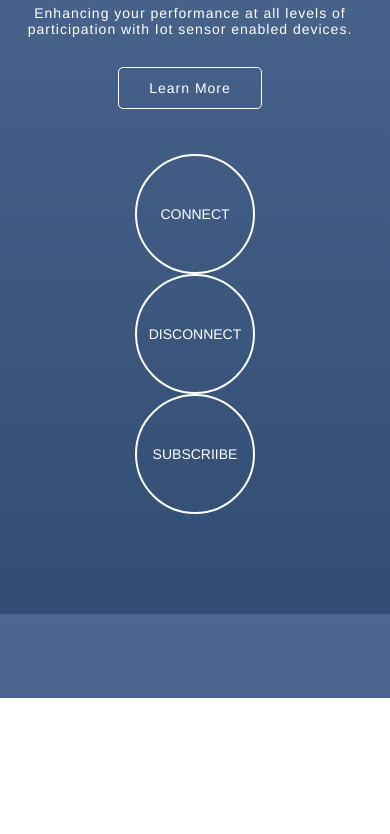
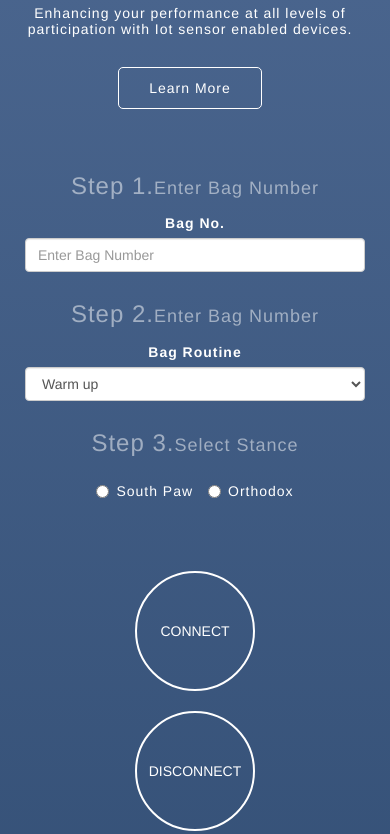
Before and after one commit to Moringaman/moringaman.github.io, a plain HTML site: page index.html in a window 390 px wide. Shown: the part 146-980 px from the top of the page. Before the commit the page ends 844 px from the top, so only its background shows below. Drawn offline with nearby package versions, Linux system fonts and the light colour scheme.

Commit message:
Added selction screen form

```diff
--- a/css/styles.css
+++ b/css/styles.css
@@ -15,7 +15,7 @@ h1 {
   height: 450px;
   width: 100%;
 
-  padding-top: 10px;
+  padding-top: 0px;
   padding-right: 10px;
   text-align: center;
 
@@ -81,8 +81,44 @@ text-shadow: 0 2px 3px rgba(0,0,0,.4);
 
 .container-fluid {
   width: 100%;
-  margin: 0 auto;
+  margin: 0 100px 0 100px;
   text-align:center;
+  padding-left: 100px;
+  padding-right: 100px;
+  padding-top: 10px;
+  padding-bottom: 30px;
+}
+
+.form-group {
+  margin-left: 5px;
+   margin-right: 5px;
+  padding: 5px 5px 5px 5px;
+}
+
+.radio {
+  margin-right:auto;
+}
+
+.form-group span {
+  font-size: 24px;
+  color: rgba(255, 255, 255, 0.5);
+}
+
+.form-group p {
+  font-size: 18px;
+  color: rgba(255, 255, 255, 0.5);
+}
+
+.radiomargin {
+ margin-bottom: 20px;
+ vertical-align: top;
+}
+
+
+
+form label {
+  color: #fff;
+  font-family: inherit;
 
 }
 
@@ -113,7 +149,7 @@ text-shadow: 0 2px 3px rgba(0,0,0,.4);
   text-align: center;
   width: 100%;
 height: 50px;
-  margin: auto;
+
 
 }
 
@@ -124,6 +160,12 @@ height: 50px;
     border-radius: 50%;
     background-color: transparent;
     color: #FFFFFF;
+}
+
+.container-fluid .col-md-4 {
+
+margin-bottom: 20px;
+
 }
 
 .container-fluid .btn1:hover {
@@ -153,6 +195,13 @@ height: 50px;
     font-size: 32px
 }
 
+.form-inline .checkbox, .form-inline .radio, .form-inline .label {
+    display: inline-block;
+    margin-top: 30;
+    margin-bottom: 5;
+    vertical-align: middle;
+  }
+
 @media (max-width: 800px) {
   .header {
     height: 400px;
@@ -176,6 +225,10 @@ height: 50px;
     text-align: center;
     width: 100%;
   }
+
+  .radiomargin {
+   margin-bottom: 0px;
+ }
 }
 
 
@@ -193,4 +246,21 @@ height: 50px;
     font-size: 14px;
     font-weight: lighter;
   }
+
+  .radiomargin {
+   margin-bottom: 0px;
+
 }
+
+@media (min-width: 768px) {
+.form-inline .checkbox, .form-inline .radio {
+    display: inline-block;
+    margin-top: 30;
+    margin-bottom: 5;
+    vertical-align: middle;
+  }
+
+  .radiomargin {
+   margin-bottom: 20px;
+ }
+}
--- a/index.html
+++ b/index.html
@@ -60,7 +60,52 @@
         </div>
       </div>
     </div> -->
+<div class ="container-fluid" id="Options">
 
+
+
+
+
+
+
+    <form class="form-inline">
+      <div class="form-group">
+        <p><span>Step 1.</span>Enter Bag Number</p>
+        <label for="BagNo" >Bag No.</label>
+        <input type="text" class="form-control" id="BagNo" placeholder="Enter Bag Number">
+
+      </div>
+
+      <div class="form-group">
+        <p><span>Step 2.</span>Enter Bag Number</p>
+        <label for="Routine" >Bag Routine</label>
+        <select class="form-control">
+          <option>Warm up</option>
+          <option>Beginner Challenge</option>
+          <option>3 round-interval</option>
+          <option>technical puch combinations</option>
+          <option>Full 8 round challenge</option>
+
+        </select>
+      </div>
+      <div class="form-group">
+        <p><span>Step 3.</span>Select Stance</p>
+        <div class="radio">
+  <label class="radio-inline">
+    <input type="radio" name="blankRadio" id="blankRadio1" value="option1" aria-label="..."> South Paw
+  </label>
+  <label class ="radio-inline">
+    <input type="radio" name="blankRadio" id="blankRadio1" value="option1" aria-label="..."> Orthodox
+  </label>
+</div>
+      </div>
+   </form>
+
+ </div>
+
+
+
+</div>
     <div class="container-fluid buttons">
       <div class="row">
 
@@ -70,11 +115,11 @@
             <button class="btn1" id="btnCon" onclick="mqttconnect();">CONNECT</button>
         </div>
 
-        <div class="col-md-4">
+        <div class="col-md-4 ">
           <button class="btn1" onclick="client.disconnect();">DISCONNECT</button>
         </div>
 
-        <div class="col-md-4">
+        <div class="col-md-4 ">
           <button class="btn1" id ="btnSub"onclick="subscribe();">SUBSCRIIBE</button>
         </div>
 
--- a/js/hivemqtt.js
+++ b/js/hivemqtt.js
@@ -22,7 +22,23 @@ client.onMessageArrived = function (message) {
 
     $('#btnCon').text(' ' + message.payloadString + ' ' );
   $("#btnCon").css("font-size" ,"42px");
+//  $("#btnCon").fadeToggle("slow");
+  var divName = "#btnCon";
+//  $(divName).css("background-color", "#fff");
+  anime(divName);
 };
+
+//button animation function
+
+var anime = (function(divName){
+        var div = (divName);
+        console.log(div);
+
+        $(div).animate({opacity: '0.1'}, "slow");
+        $(div).animate({opacity: '0.8'}, "slow");
+        $(div).animate({opacity: '0.1'}, "slow");
+        $(div).animate({opacity: '0.8'}, "slow");
+    });
 
 //Connect Options
 var options = {
```
